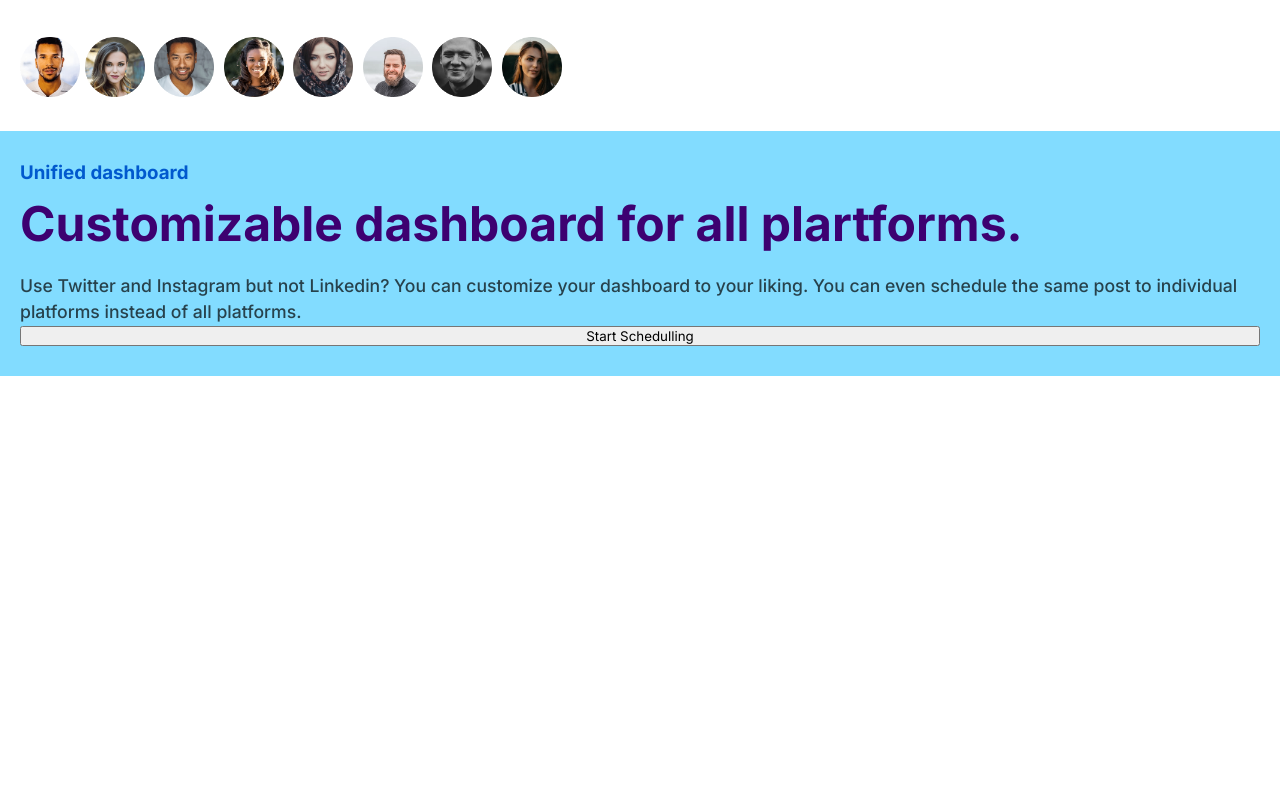
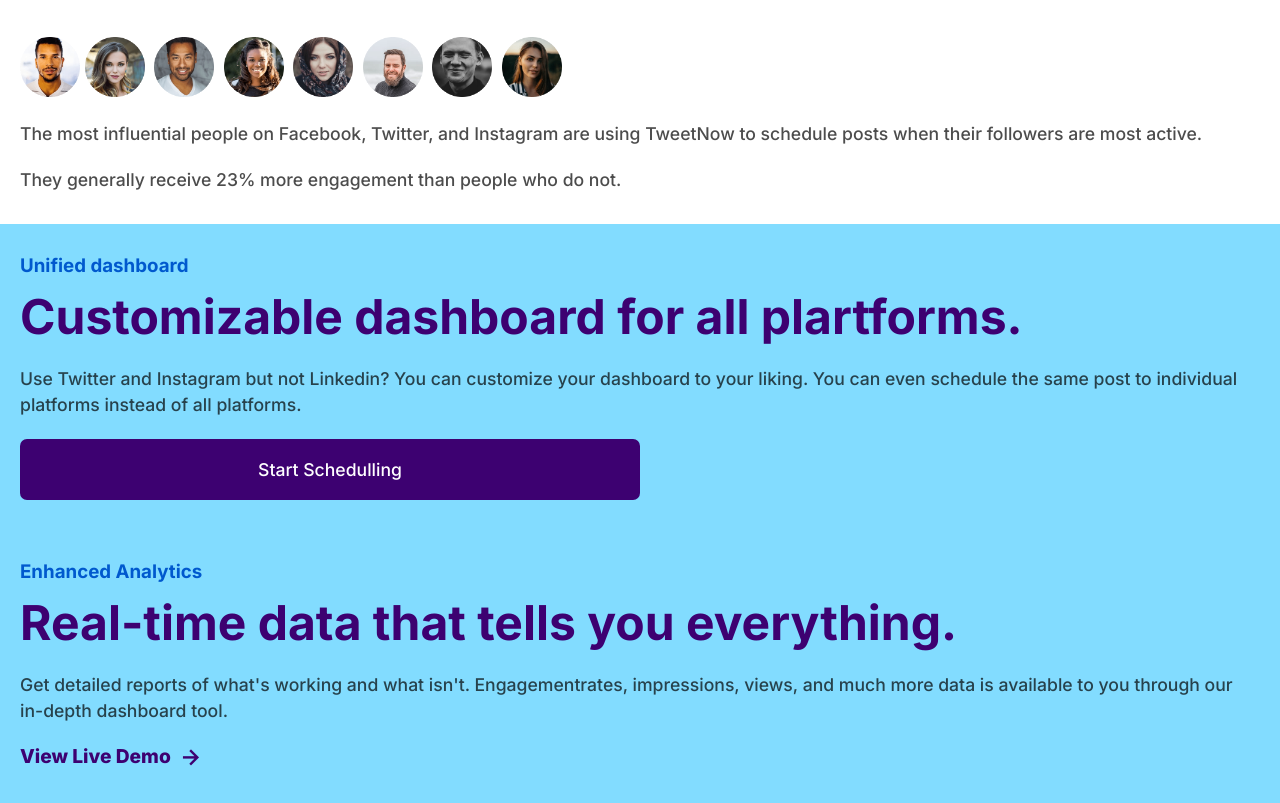
Before and after one commit to Davidealmeidac/time-now-landing, a plain HTML site: page index.html in a window 1280 px wide. Shown: the part 1562-2365 px from the top of the page. Before the commit the page ends 1938 px from the top, so only its background shows below. Drawn offline with nearby package versions, Linux system fonts and the light colour scheme.

Commit message:
FInalizado a seção de descrição

```diff
--- a/index.html
+++ b/index.html
@@ -65,6 +65,8 @@
                     <img src="Assets/UA7.png" alt="User image">
                     <img src="Assets/UA8.png" alt="User image">
                 </div>
+                <p>The most influential people on Facebook, Twitter, and Instagram are using TweetNow to schedule posts when their followers are most active.</p>
+                <p>They generally receive 23% more engagement than people who do not.</p>
             </section>
             <section class="description">
                 <div class="description-content">
@@ -72,6 +74,12 @@
                     <h2>Customizable dashboard for all plartforms.</h2>
                     <p>Use Twitter and Instagram but not Linkedin? You can customize your dashboard to your liking. You can even schedule the same post to individual platforms instead of all platforms.</p>
                     <button class="start">Start Schedulling</button>
+
+                    <h3>Enhanced Analytics</h3>
+                    <h2>Real-time data that tells you everything.</h2>
+                    <p>Get detailed reports of what's working and what isn't. Engagementrates, impressions, views, and much more data is available to you through our in-depth dashboard tool.</p>
+
+                    <a href="#">View Live Demo <i class='bx bx-right-arrow-alt'></i></a>
                 </div>
             </section>
         </main>
--- a/styles/index.css
+++ b/styles/index.css
@@ -50,7 +50,7 @@
     margin: 30px 0;
 }
 
-.btns .start {
+.start {
     background-color: rgb(61, 1, 113);
     border: none;
     border-radius: 7px;
@@ -137,6 +137,14 @@
     margin-right: 5px;
 }
 
+.marketing p {
+    margin-top: 20px;
+    color: rgba(0, 0, 0, 0.7);
+    font-size: 1.1em;
+    line-height: 1.5em;
+    font-weight: 500;
+}
+
 .description {
     width: 100%;
     background-color: rgba(0, 183, 255, 0.492);
@@ -165,3 +173,22 @@
     line-height: 1.5em;
     font-weight: 500;
 }
+
+.description-content .start {
+    margin-top: 20px;
+    margin-bottom: 60px;
+}
+
+.description-content a {
+    display: flex;
+    gap: 5px;
+    color: rgb(61, 1, 113);
+    font-weight: 800;
+    margin: 20px 0;
+    font-size: 1.2em;
+    text-decoration: none;
+}
+
+.description-content a i {
+    font-size: 1.5em;
+}
```
